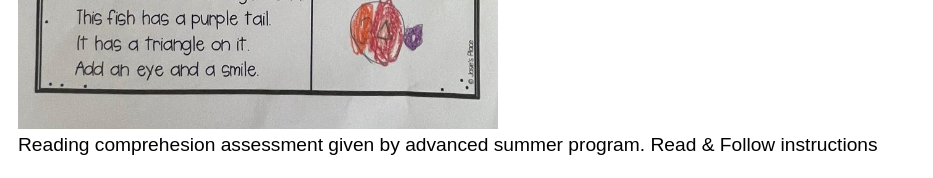
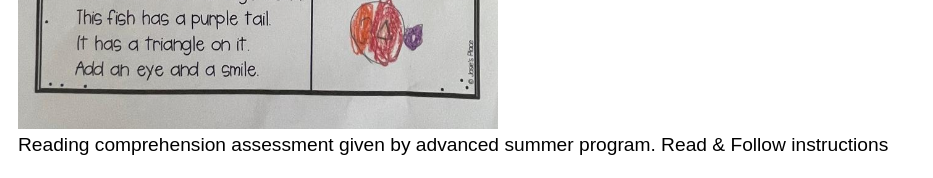
Before and after one commit to adalinechan/adalinechan.github.io, a plain HTML site: page 2023/index.html in a window 1280 px wide. Shown: the part 8160-8338 px from the top of the page, without its empty margins (0-933 px from the left). Drawn offline with Linux system fonts and the light colour scheme.

Commit message:
fix typo

```diff
--- a/2023/index.html
+++ b/2023/index.html
@@ -216,7 +216,7 @@ window.onload = function() {
 <div>
     <img id="assessment" src="./images/drawing-following-instruction-307.jpg">
 </div>
-<div class="description">Reading comprehesion assessment given by advanced summer program. Read & Follow instructions</div>
+<div class="description">Reading comprehension assessment given by advanced summer program. Read & Follow instructions</div>
 
 <div>
     <img src="./images/rush_hour_puzzle.jpg">
```
